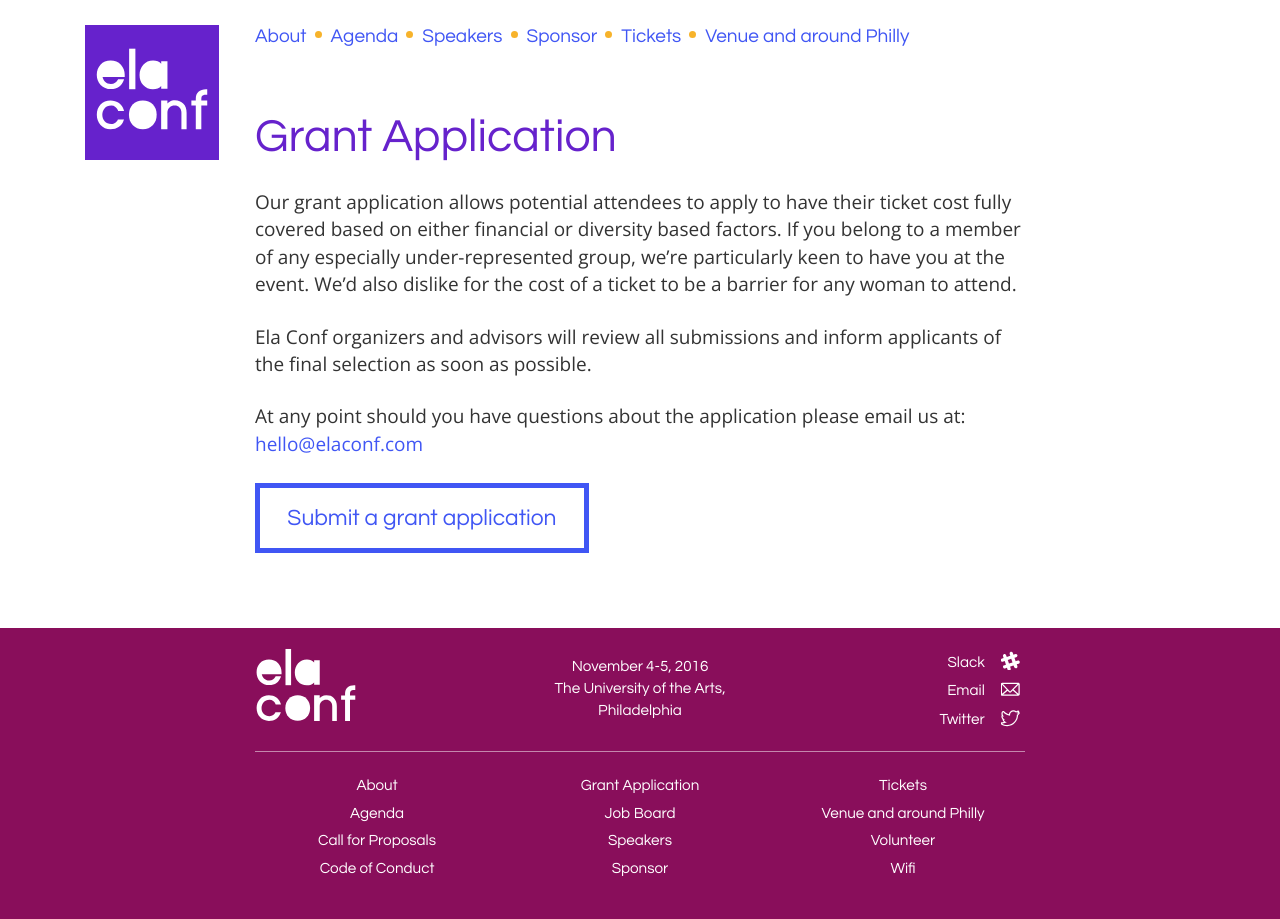
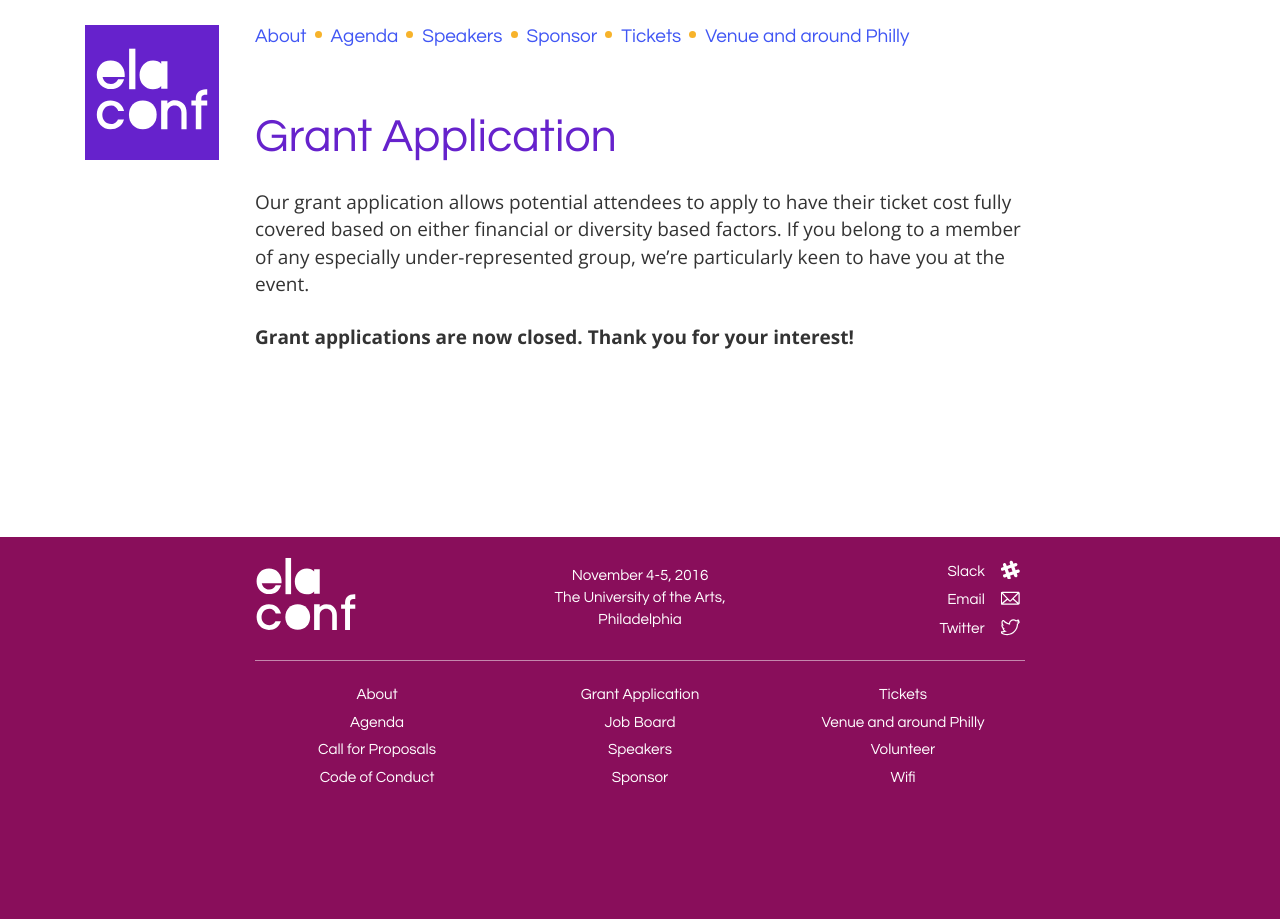
Before and after one commit to elaconf/elaconf.github.io, a Jekyll site: the page built from grant/index.md, in a window 1280 px wide. Built offline with Jekyll 4.4.1, drawn with Linux system fonts in a browser that asks for light colours.

Commit message:
Revert "Revert "close grant application (#80)""
This reverts commit f81e8cdc3e6b29c2a292ab6ac3a16a09dbcebc99.

# Conflicts:
#	_includes/tickets.html

```diff
--- a/grant/index.md
+++ b/grant/index.md
@@ -5,11 +5,6 @@ nav: false
 description: Our grant application allows potential attendees to apply to have their ticket cost fully covered based on either financial or diversity based factors.
 ---
 
-Our grant application allows potential attendees to apply to have their ticket cost fully covered based on either financial or diversity based factors. If you belong to a member of any especially under-represented group, we're particularly keen to have you at the event. We'd also dislike for the cost of a ticket to be a barrier for any woman to attend.
+Our grant application allows potential attendees to apply to have their ticket cost fully covered based on either financial or diversity based factors. If you belong to a member of any especially under-represented group, we're particularly keen to have you at the event.
 
-Ela Conf organizers and advisors will review all submissions and inform applicants of the final selection as soon as possible.
-
-At any point should you have questions about the application please email us at: [hello@elaconf.com](mailto:hello@elaconf.com)
-
-
-<a href="https://docs.google.com/forms/d/e/1FAIpQLSe0H1GF5niz_BHWcmktfJI0WDt3I_Pk619fZimSUWIglgYF1A/viewform" class="button button-large">Submit a grant application</a>
+**Grant applications are now closed. Thank you for your interest!**
```
